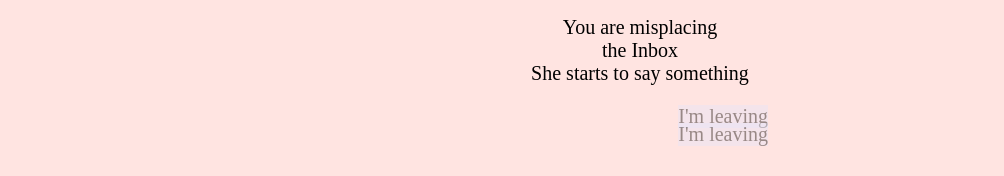
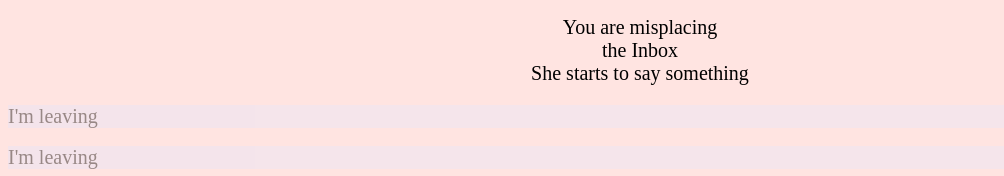
Before and after one commit to hopelandberg/PROJECT_1_hopelandberg, a plain HTML site: page index.html in a window 1280 px wide. Shown: the part 580-756 px from the top of the page, without its empty margins (0-1004 px from the left). Drawn offline with Linux system fonts and the light colour scheme.

Commit message:
div settings

```diff
--- a/style.css
+++ b/style.css
@@ -19,12 +19,11 @@ p {
 }
 
 div {
-  position: absolute;
   font-family: copperplate;
   font-size: 20px;
   background-color: lavender;
   opacity: .4;
-  left: 60%%;
+  left: 60%;
   right: 40%
 }
 
```
